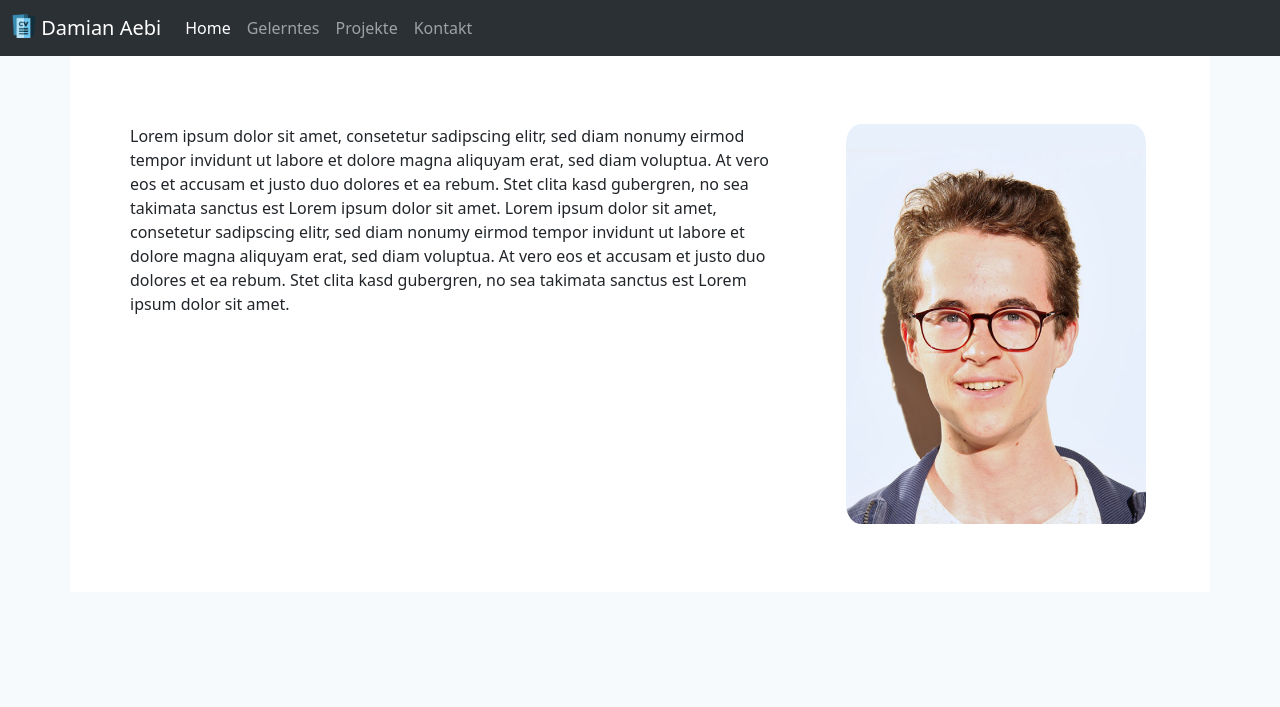
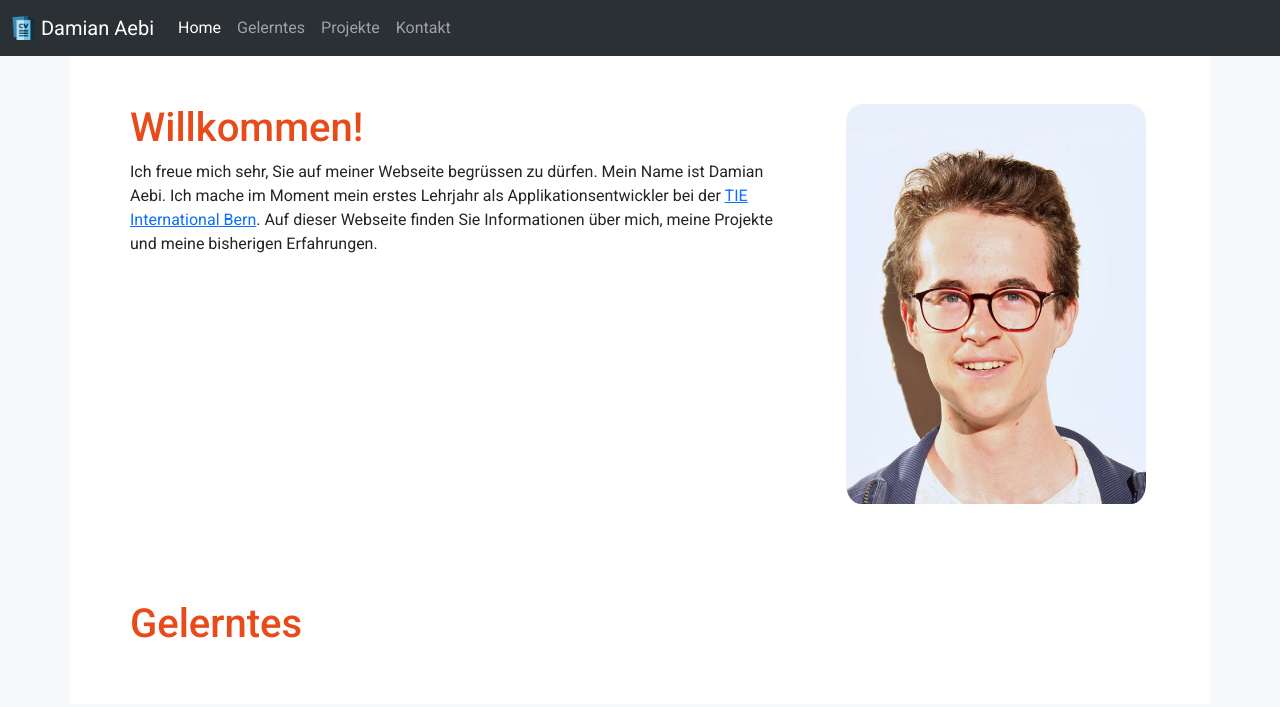
Before and after one commit to DamianAebi/DamianAebi.github.io, a plain HTML site: page index.html in a window 1280 px wide. Drawn offline with nearby package versions, Linux system fonts and the light colour scheme.

Commit message:
refactoring structure, starting new row

```diff
--- a/css/style.css
+++ /dev/null
@@ -1,27 +0,0 @@
-@import url('https://fonts.googleapis.com/css2?family=Roboto:ital,wght@0,100;0,300;0,400;0,500;0,700;0,900;1,100;1,300;1,400;1,500;1,700;1,900&display=swap');
-
-body {
-  height: 100vh;
-  background-color: rgba(230, 238, 249, 0.29) !important;
-}
-
-html {
-  z-index: -5;
-}
-
-#home {
-  margin-top: 56px;
-}
-
-.profile-img {
-  border-radius: 5%;
-  width: 100%;
-  max-width: 300px;
-  display: block;
-  margin: 0 auto;
-}
-
-.page-section {
-  background-color: white;
-  padding: 20px;
-}
--- /dev/null
+++ b/css/styles.css
@@ -0,0 +1,45 @@
+@import url('https://fonts.googleapis.com/css2?family=Roboto:ital,wght@0,100;0,300;0,400;0,500;0,700;0,900;1,100;1,300;1,400;1,500;1,700;1,900&display=swap');
+
+.roboto-regular {
+  font-family: "Roboto", sans-serif;
+  font-weight: 400;
+  font-style: normal;
+}
+
+.roboto-medium {
+  font-family: "Roboto", sans-serif;
+  font-weight: 500;
+  font-style: normal;
+}
+
+.roboto-bold, h1{
+  font-family: "Roboto", sans-serif;
+  font-weight: 700;
+  font-style: normal;
+}
+
+h1 {
+  color: #e84a1a !important;
+}
+
+body {
+  height: 100vh;
+  background-color: rgba(230, 238, 249, 0.29) !important;
+}
+
+html {
+  z-index: -5;
+}
+
+#main-container {
+  margin-top: 56px !important;
+  background-color: white;
+}
+
+.profile-img {
+  border-radius: 5%;
+  width: 100%;
+  max-width: 300px;
+  display: block;
+  margin: 0 auto;
+}
--- a/index.html
+++ b/index.html
@@ -6,7 +6,7 @@
   <meta name="viewport" content="width=device-width, initial-scale=1">
   <title>Bewerbungsseite Damian Aebi</title>
   <link rel="stylesheet" href="css/default_style.css">
-  <link rel="stylesheet" href="css/style.css">
+  <link rel="stylesheet" href="css/styles.css">
   <link href="https://cdn.jsdelivr.net/npm/bootstrap@5.3.3/dist/css/bootstrap.min.css" rel="stylesheet"
         integrity="sha384-QWTKZyjpPEjISv5WaRU9OFeRpok6YctnYmDr5pNlyT2bRjXh0JMhjY6hW+ALEwIH" crossorigin="anonymous">
   <meta name="description" content="">
@@ -20,7 +20,7 @@
   <link rel="icon" href="/favicon.ico" sizes="any">
 </head>
 
-<body>
+<body class="roboto-regular">
 
 <!-- Navbar -->
 <nav class="navbar navbar-expand-lg bg-body-tertiary fixed-top" data-bs-theme="dark">
@@ -52,23 +52,27 @@
   </div>
 </nav>
 
-<!-- Home -->
-<div id="home" class="page-section container-md">
-  <div class="row gx-md-5 gy-5 p-5">
-    <div class="col-md-4 order-md-2 col-10">
+<div class="container-md" id="main-container">
+
+  <!-- Home -->
+  <div id="home" class="page-section row gx-md-5 gy-5 p-5">
+    <div class="col-md-4 order-md-2 col-12">
       <img src="img/150696-damian-aebi.jpg" alt="Damian Aebi" class="profile-img">
     </div>
     <div class="col-md-8 col-12 order-md-1">
-      <p>
-        Lorem ipsum dolor sit amet, consetetur sadipscing elitr, sed diam nonumy eirmod tempor invidunt ut labore et
-        dolore magna aliquyam erat, sed diam voluptua. At vero eos et accusam et justo duo dolores et ea rebum. Stet clita
-        kasd gubergren, no sea takimata sanctus est Lorem ipsum dolor sit amet. Lorem ipsum dolor sit amet, consetetur
-        sadipscing elitr, sed diam nonumy eirmod tempor invidunt ut labore et dolore magna aliquyam erat, sed diam
-        voluptua. At vero eos et accusam et justo duo dolores et ea rebum. Stet clita kasd gubergren, no sea takimata
-        sanctus est Lorem ipsum dolor sit amet.
+      <h1>Willkommen!</h1>
+      <p>Ich freue mich sehr, Sie auf meiner Webseite begrüssen zu dürfen. Mein Name ist Damian Aebi. Ich mache im
+        Moment mein erstes Lehrjahr als Applikationsentwickler bei der <a href="https://tie.international/" target="_blank">TIE International Bern</a>.
+        Auf dieser Webseite finden Sie Informationen über mich, meine Projekte und meine bisherigen Erfahrungen.
       </p>
     </div>
   </div>
+
+  <!-- Gelerntes -->
+  <div id="gelerntes" class ="page-section row gx-md-5 gy-5 p-5">
+    <h1>Gelerntes</h1>
+  </div>
+
 </div>
 
 
```
